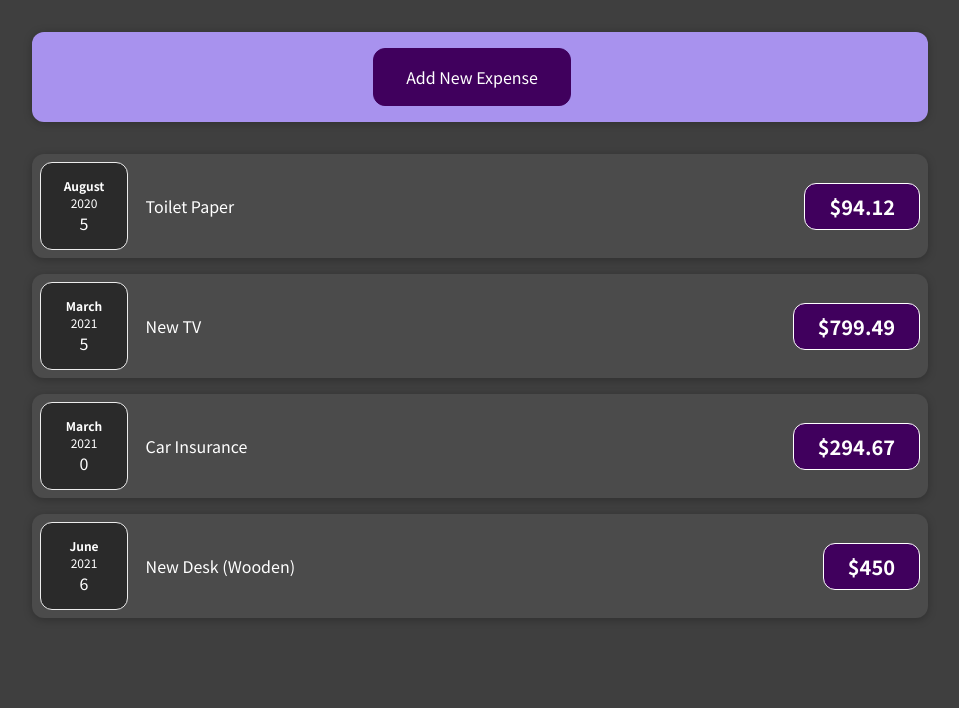
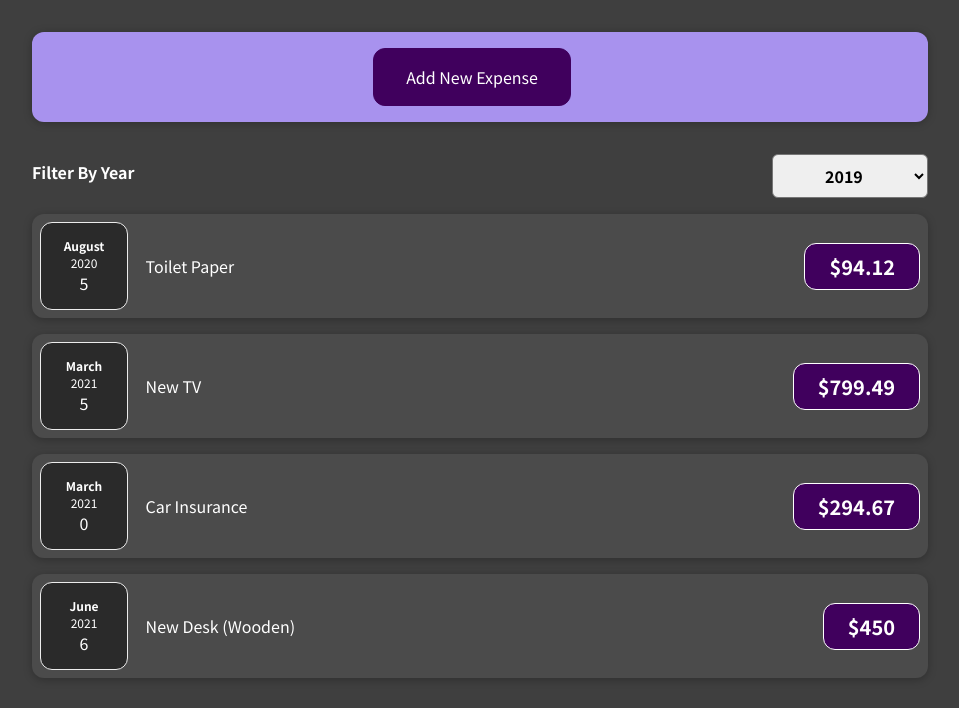
Before and after one commit to naveedHashmi/expense-tracker-react, a React (Create React App) app: page / in a window 1280 px wide. Shown: the top 708 px of the page, without its empty margins (160-1119 px from the left). Built offline with nearby package versions, Linux system fonts and the light colour scheme.

Commit message:
Add expense year filter

```diff
--- a/src/App.js
+++ b/src/App.js
@@ -4,18 +4,32 @@
 import defaultExpenses from './data/expenses'
 
 import './App.css';
+import ExpenseFilter from './components/ExpenseFilter/ExpenseFilter';
 
 function App() {
   const [expenses, setExpenses] = useState(defaultExpenses)
+  const [filteredExpenses, setFilteredExpenses] = useState(defaultExpenses)
 
   const addExpenseHandeler = (expenseData) => {
     setExpenses((prevExpenses) => [expenseData, ...prevExpenses])
+    setFilteredExpenses([expenseData, ...expenses])
+  }
+
+  const onDateFilterChange = (year) => {
+    setFilteredExpenses(expenses.filter((expenseData) => expenseData.date.getFullYear().toString() === year));
+  }
+
+  let filteredContent = <h1>No Expenses Found!</h1>
+
+  if (filteredExpenses.length > 0) {
+    filteredContent = filteredExpenses.map(expenseItem => <ExpenseItem item={expenseItem}/>)
   }
 
   return (
     <div className="App">
       <NewExpense onAddExpense={addExpenseHandeler}/>
-      { expenses.map(expenseItem => <ExpenseItem item={expenseItem}/>) }
+      <ExpenseFilter onDateFilterChange={onDateFilterChange}/>
+      { filteredContent }
     </div>
   );
 }
--- /dev/null
+++ b/src/components/ExpenseFilter/ExpenseFilter.css
@@ -0,0 +1,22 @@
+.expenses-filter {
+  color: white;
+}
+
+.expenses-filter__control {
+  display: flex;
+  width: 100%;
+  align-items: center;
+  justify-content: space-between;
+}
+
+.expenses-filter label {
+  font-weight: bold;
+  margin-bottom: 0.5rem;
+}
+
+.expenses-filter select {
+  font: inherit;
+  padding: 0.5rem 3rem;
+  font-weight: bold;
+  border-radius: 6px;
+}
--- /dev/null
+++ b/src/components/ExpenseFilter/ExpenseFilter.js
@@ -0,0 +1,24 @@
+import React from "react";
+import './ExpenseFilter.css'
+const ExpenseFilter = (props) => {
+  const handlerYearFilter = (event) => {
+    props.onDateFilterChange(event.target.value);
+  };
+
+  return (
+    <div className='expenses-filter'>
+      <div className="expenses-filter__control">
+        <label>Filter By Year</label>
+        <select onChange={handlerYearFilter}>
+          <option value='2019'>2019</option>
+          <option value='2020'>2020</option>
+          <option value='2021'>2021</option>
+          <option value='2022'>2022</option>
+          <option value='2023'>2023</option>
+        </select>
+      </div>
+    </div>
+  )
+}
+
+export default ExpenseFilter;
```
